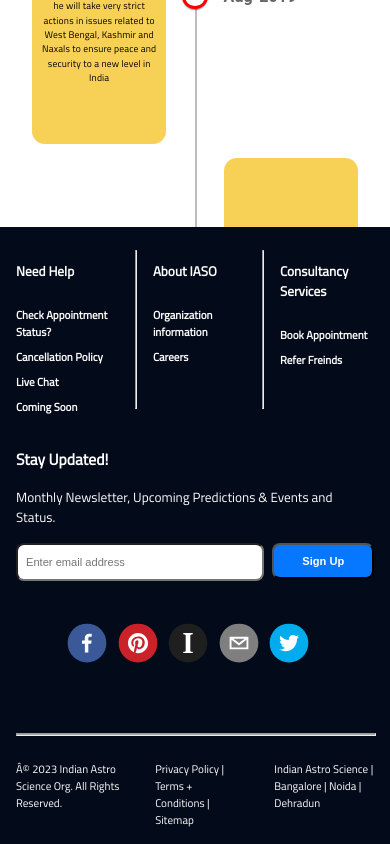
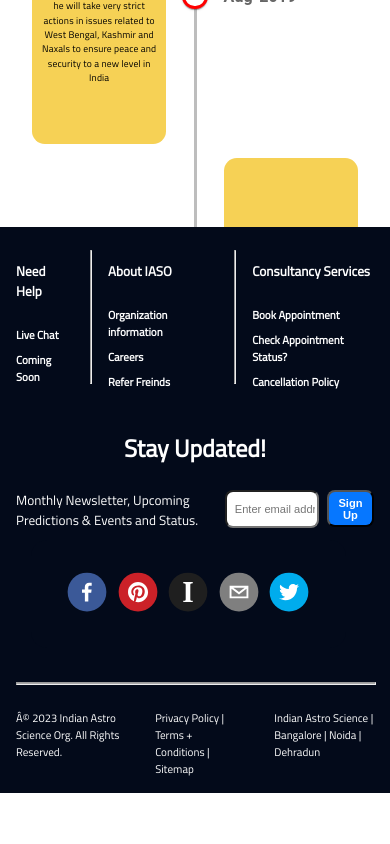
Before and after one commit to ayushdubey7799/Astro-timeline, a React (Create React App) app: page / in a window 390 px wide. Shown: the part 728-1572 px from the top of the page. After the commit the page ends 1521 px from the top, so only its background shows below. Built offline with nearby package versions, Linux system fonts and the light colour scheme.

Commit message:
fixed responsiveness

```diff
--- a/src/App.css
+++ b/src/App.css
@@ -13,6 +13,8 @@ body{
 ::-webkit-scrollbar{
   display: none;
 }
+
+
 
 html{
   scroll-behavior: smooth;
--- a/src/components/AstroTimeLine/style.css
+++ b/src/components/AstroTimeLine/style.css
@@ -11,13 +11,12 @@
 
 
   .prediction{
-    /* background-color: rgb(246,209,85, 0.7); */
     display: flex;
     flex-direction: column;
     gap: 0.3rem;
     justify-content: center;
     background-color: rgb(246,209,85);
-    height: 270px;
+    height: 250px;
     border-radius: 5rem;
     padding: 2rem;
     text-align: center;
@@ -45,8 +44,9 @@
 
   .connect{
     position: absolute !important;
+    width: 0.3rem !important;
     top: calc(50% + 8px) !important;
-     left: 49.955% !important;
+     left: 49.75% !important;
     height: calc(100% - -100px) !important;
     z-index: -1 !important;
   }
@@ -65,11 +65,15 @@
   .MuiTimelineContent-root{
     display: flex !important;
     flex-direction: column !important;
-
   }
 
 
   @media only screen and (max-width: 1000px) {
+
+
+    .connect{
+      width: 0.2rem !important;
+    }
 
    .container{
     width: 85%;
@@ -101,14 +105,16 @@
       border-width: 0.3rem;
     }
 
-    /* .MuiTimelineOppositeContent-root {
-      font-weight: 300 !important;
-    } */
+
 
   }
 
   @media only screen and (max-width: 600px) {
 
+
+    .connect{
+      width: 0.15 !important;
+    }
 
     .MuiTimelineDot-root {
       width: 0.85rem;
--- a/src/components/Footer/ShareComponent.js
+++ b/src/components/Footer/ShareComponent.js
@@ -5,7 +5,6 @@ import { FacebookIcon,
         EmailIcon,
          PinterestIcon,
         } from 'react-share';
-import Box from '@mui/material/Box';
 import './style.css';
 
 
--- a/src/components/Footer/index.js
+++ b/src/components/Footer/index.js
@@ -6,8 +6,6 @@ const Footer = () => {
         <div className="first-row">
             <div className="col-1">
                 <h4>Need Help</h4>
-                <a href="#">Check Appointment Status?</a>
-                <a href="#">Cancellation Policy</a>
                 <a href="#">Live Chat</a>
                 <a href="#">Coming Soon</a>
             </div>
@@ -16,22 +14,23 @@ const Footer = () => {
                 <h4>About IASO</h4>
                 <a href="#">Organization information</a>
                 <a href="#">Careers</a>
+                <a href="#">Refer Freinds</a>
             </div>
             <hr/>
 
             <div className="col-3">
                 <h4>Consultancy Services</h4>
                 <a href="#">Book Appointment</a>
-                <a href="#">Refer Freinds</a>
+                <a href="#">Check Appointment Status?</a>
+                <a href="#">Cancellation Policy</a>
             </div>
         </div>
         <div className="second-row">
+        <h3 class="center">Stay Updated!</h3>
+
             <div className="newsletter">
-                <div>
-                <h3 class="center">Stay Updated!</h3>
+                <form>
                 <p class="deals">Monthly Newsletter, Upcoming Predictions &amp; Events and Status.</p>
-                </div>
-                <form>
                     <input type="text" placeholder="Enter email address" />
                     <button>Sign Up</button>
                 </form>
--- a/src/components/Footer/style.css
+++ b/src/components/Footer/style.css
@@ -38,7 +38,7 @@ a:hover{
   flex-wrap: wrap;
   justify-content: space-around;
   gap: 0.1rem;
-  width: 77.5%;
+  width: 85%;
   margin: 10px 15px;
   background-color: rgb(3,10,26);
   border-radius: 1rem;
@@ -51,22 +51,21 @@ form{
 }
 
 input{
-    width: 70%;
+    width: 40%;
     height: 2.7rem;
     border-radius: 0.5rem;
-    font-size: 1.2rem;
+    font-size: 1rem;
     padding-left: 0.5rem;
-
 }
 
 
 button{
-    width: 30%;
+    width: 20%;
     height: 3rem;
     border-radius: 0.5rem;
     background-color: rgb(6,119,255);
     color: white;
-    font-size: 1rem;
+    font-size: 0.8rem;
     font-weight: bold;
 }
 
@@ -76,6 +75,10 @@ button{
     gap: 1rem;
 }
 
+.center{
+  font-size: 1.5rem;
+  align-self: center;
+}
 
 .line{
     height: 1px;
```
Also changed, not shown: src/components/Waves/index.js (deleted, +0 -36 lines), src/components/Waves/style.css (deleted, +0 -22 lines).
